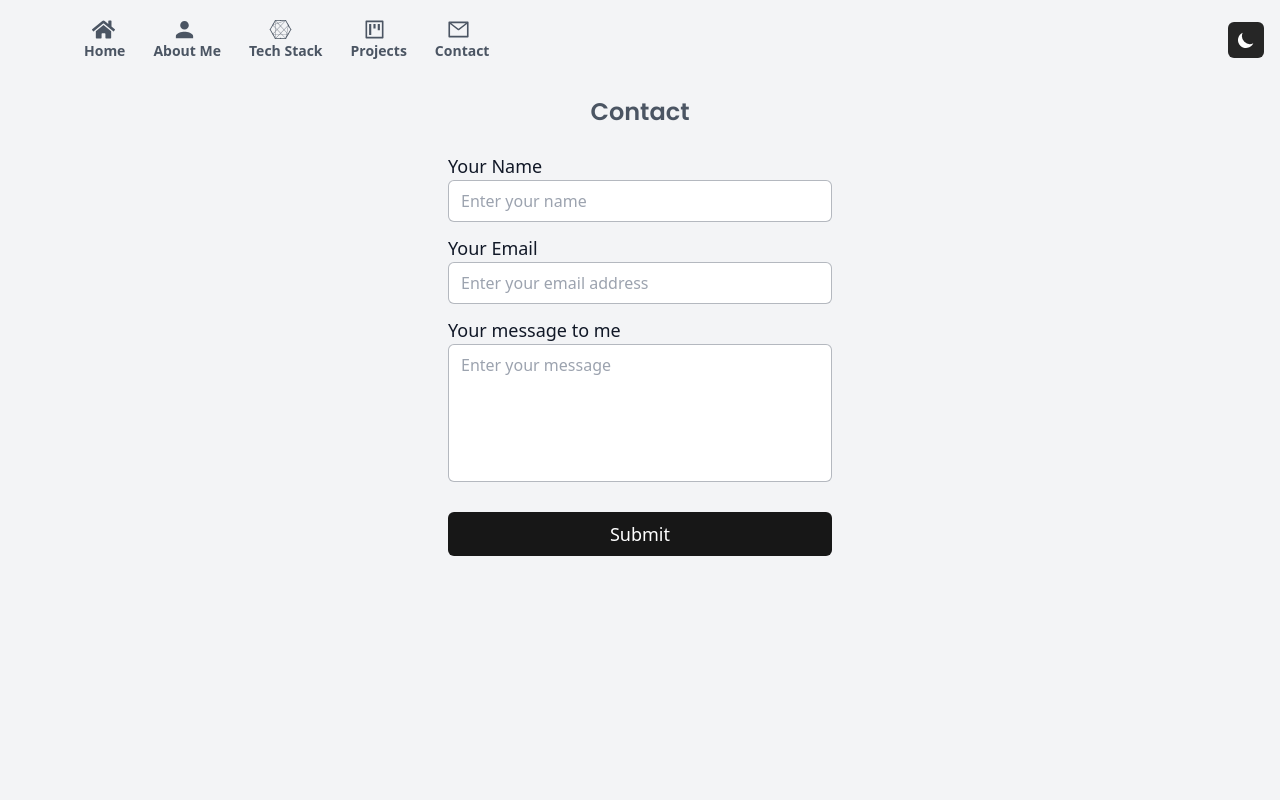
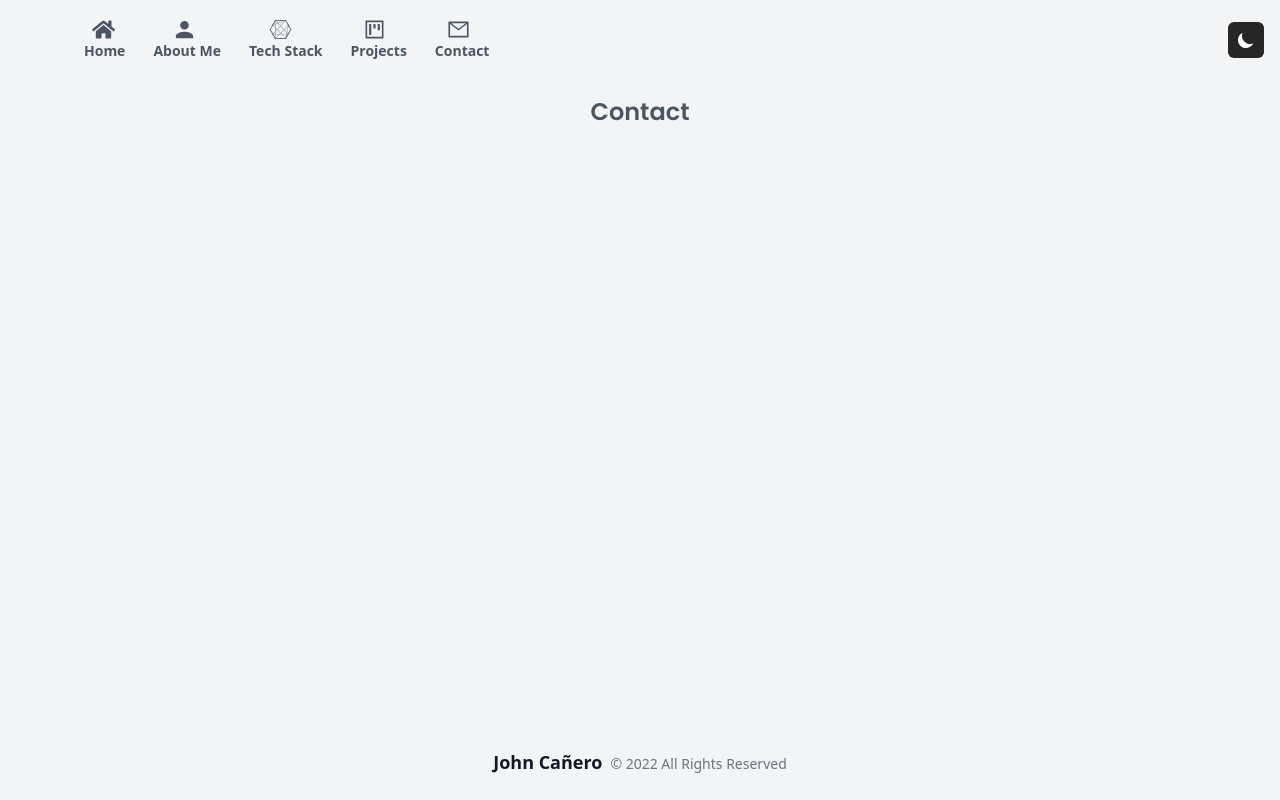
Before and after one commit to johncanero/johncanero-website, a Next.js app: page /contact in a window 1280 px wide. Shown: the top 800 px of the page. Built offline with nearby package versions, Linux system fonts and the light colour scheme.

Commit message:
Remove Contact Form from Send Grid

```diff
--- a/components/Input.tsx
+++ /dev/null
@@ -1,38 +0,0 @@
-interface InputProps extends React.InputHTMLAttributes<HTMLInputElement> {
-  id: string
-  name: string
-  label: string
-  placeholder: string
-  error?: boolean
-  errorMessage?: string
-}
-
-const Input = ({
-  id,
-  name,
-  label,
-  placeholder,
-  error = false,
-  errorMessage = '',
-  ...props
-}: InputProps) => {
-  return (
-    <div className="mb-3">
-      <label className="block text-lg" htmlFor={id}>
-        {label}
-      </label>
-      <input
-        {...props}
-        autoComplete="off"
-        name={name}
-        className="text-gray-900 placeholder-gray-400 border-gray-500 border-opacity-50 rounded-md w-80 md:w-96 focus:ring-2 focus:ring-purple-500"
-        type="text"
-        id={id}
-        placeholder={placeholder}
-      />
-      {error && <p className="mt-1 text-xs italic text-red-500">*{errorMessage}</p>}
-    </div>
-  )
-}
-
-export default Input
--- a/components/TextArea.tsx
+++ /dev/null
@@ -1,39 +0,0 @@
-interface TextAreaProps extends React.InputHTMLAttributes<HTMLTextAreaElement> {
-  id: string
-  name: string
-  label: string
-  placeholder: string
-  type?: string
-  error?: boolean
-  errorMessage?: string
-}
-
-const TextArea = ({
-  id,
-  name,
-  label,
-  placeholder,
-  error,
-  errorMessage,
-  ...props
-}: TextAreaProps) => {
-  return (
-    <div className="">
-      <label className="block text-lg" htmlFor={id}>
-        {label}
-      </label>
-      <textarea
-        {...props}
-        className="text-gray-900 placeholder-gray-400 border-gray-500 border-opacity-50 rounded-md w-80 md:w-96 focus:ring-2 focus:ring-purple-500"
-        name={name}
-        id={id}
-        rows={5}
-        style={{ resize: 'none' }}
-        placeholder={placeholder}
-      ></textarea>
-      {error && <p className="text-xs italic text-red-500">*{errorMessage}</p>}
-    </div>
-  )
-}
-
-export default TextArea
--- a/pages/api/send.ts
+++ /dev/null
@@ -1,41 +0,0 @@
-import type { NextApiRequest, NextApiResponse } from "next";
-import sgMail from "@sendgrid/mail";
-
-sgMail.setApiKey(process.env.SENDGRID_API_KEY!);
-
-type Data = {
-  success: boolean;
-};
-
-// eslint-disable-next-line import/no-anonymous-default-export
-export default async (req: NextApiRequest, res: NextApiResponse<Data>) => {
-  if (req.method === "POST") {
-    const {
-      name,
-      email,
-      message,
-    }: { name: string; email: string; message: string } = req.body;
-    const msg = {
-      to: "johncanero.official@gmail.com",
-      from: "johncanero.official@gmail.com",
-      subject: `${name.toUpperCase()} sent you a message`,
-      text: `Email => ${email}`,
-      html: `<strong>${message}</strong>`,
-    };
-    try {
-      await sgMail.send(msg);
-      res.status(200).json({ success: true });
-    } catch (err) {
-      res.status(500).json({ success: false });
-    }
-    // Send Grid
-    sgMail
-      .send(msg)
-      .then(() => {
-        console.log("Email sent");
-      })
-      .catch((error) => {
-        console.error(error);
-      });
-  }
-};
--- a/pages/contact/index.tsx
+++ b/pages/contact/index.tsx
@@ -1,132 +1,12 @@
 import React from "react";
-import { useState } from "react";
-import Input from "../../components/Input";
-import TextArea from "../../components/TextArea";
-import { validate } from "../../utils/validate";
-import Image from "next/image";
-
-interface IValues {
-  name: string;
-  email: string;
-  message: string;
-}
-
-interface IErrors extends Partial<IValues> {}
 
 const contact = () => {
-  // eslint-disable-next-line react-hooks/rules-of-hooks
-  const [values, setValues] = useState<IValues>({
-    name: "",
-    email: "",
-    message: "",
-  });
-  // eslint-disable-next-line react-hooks/rules-of-hooks
-  const [errors, setErrors] = useState<IErrors>({});
-  // eslint-disable-next-line react-hooks/rules-of-hooks
-  const [loading, setLoading] = useState(false);
-
-  const handleSubmit = async (e: React.FormEvent<HTMLFormElement>) => {
-    e.preventDefault();
-    const errors = validate(values);
-    if (errors && Object.keys(errors).length > 0) {
-      return setErrors(errors);
-    }
-    setErrors({});
-    setLoading(true);
-    try {
-      const res = await fetch("/api/send", {
-        method: "POST",
-        headers: {
-          "Content-Type": "application/json",
-        },
-        body: JSON.stringify(values),
-      });
-      if (res.ok) {
-        setValues({ name: "", email: "", message: "" });
-      }
-    } catch (err) {
-      console.log(err);
-    }
-    setLoading(false);
-  };
-
-  const handleChange = (
-    e:
-      | React.ChangeEvent<HTMLInputElement>
-      | React.ChangeEvent<HTMLTextAreaElement>
-  ) => {
-    setValues((prevInput) => ({
-      ...prevInput,
-      [e.target.name]: e.target.value,
-    }));
-  };
 
   return (
     <div>
       <div className="mt-4 text-2xl font-semibold text-center text-gray-600 font-Poppins">
         Contact
       </div>
-
-      <div className="w-full h-screen">
-        <div className="px-3 mt-6">
-          <form
-            className="flex flex-col items-center w-1/3 mx-auto"
-            onSubmit={handleSubmit}
-          >
-            <Input
-              value={values.name}
-              onChange={handleChange}
-              id="name"
-              name="name"
-              label="Your Name"
-              placeholder="Enter your name"
-              error={!!errors.name}
-              errorMessage={!!errors.name ? errors.name : ""}
-            />
-            <Input
-              value={values.email}
-              onChange={handleChange}
-              id="email"
-              name="email"
-              label="Your Email"
-              placeholder="Enter your email address"
-              error={!!errors.email}
-              errorMessage={!!errors.email ? errors.email : ""}
-            />
-            <TextArea
-              value={values.message}
-              onChange={handleChange}
-              id="message"
-              name="message"
-              label="Your message to me"
-              placeholder="Enter your message"
-              error={!!errors.message}
-              errorMessage={!!errors.message ? errors.message : ""}
-            />
-
-
-            <button className="py-2 mt-6 text-lg text-white rounded-md outline-none dark:text-neutral-900 bg-neutral-900 dark:bg-neutral-200 w-80 md:w-96 active:bg-neutral-500 dark:active:bg-neutral-500 focus:ring-2 focus:ring-neutral-800 disabled:bg-opacity-50 disabled:cursor-not-allowed"
-              type="submit"
-              disabled={loading}
-            >
-              {!loading ? (
-                "Submit"
-              ) : (
-                <div className="flex items-center justify-center w-full h-full ">
-                  {/* <Image
-                    src="/loader.svg"
-                    className="animate-spin"
-                    width="30"
-                    height="30"
-                  /> */}
-                </div>
-              )}
-            </button>
-
-
-          </form>
-        </div>
-      </div>
     </div>
   );
 };
```
